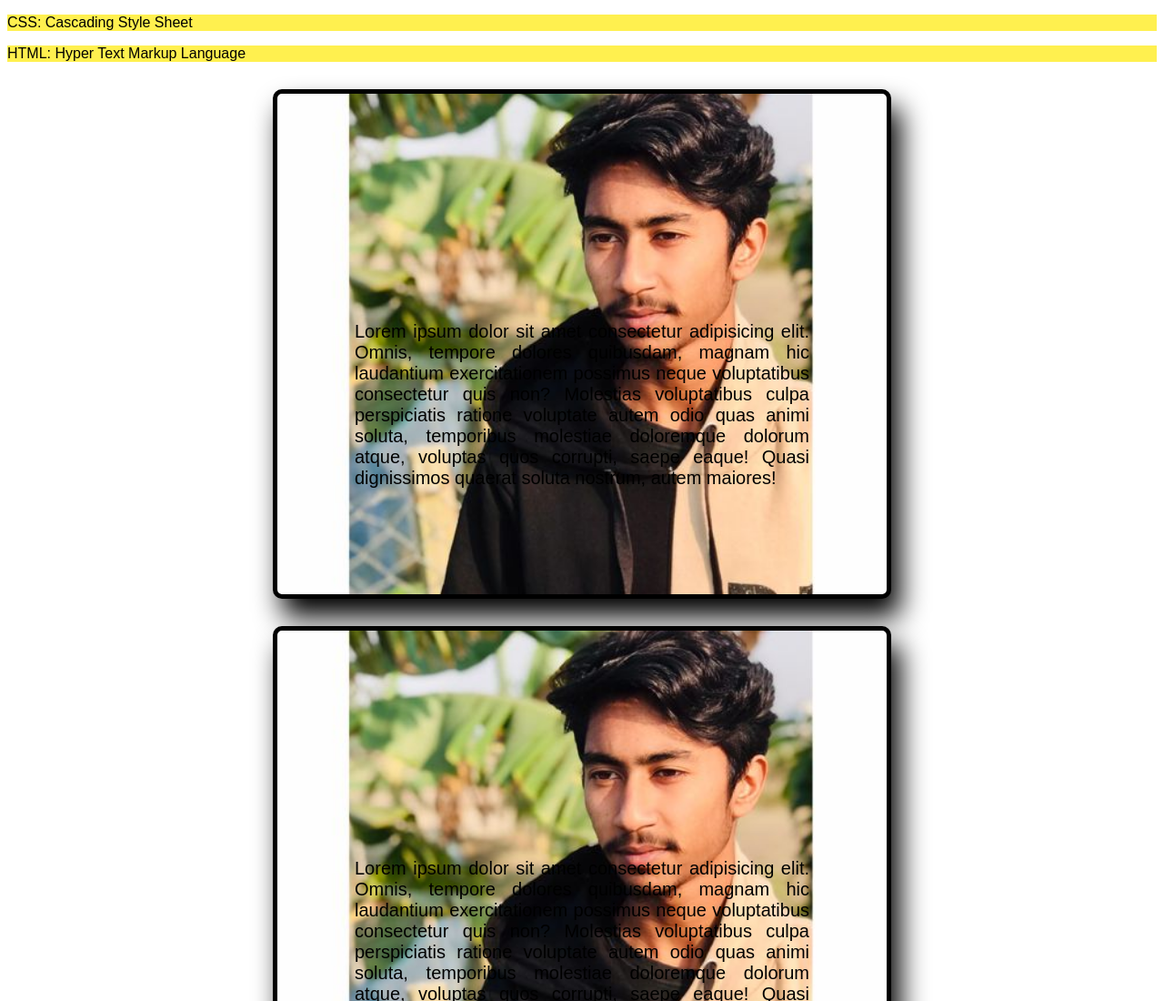
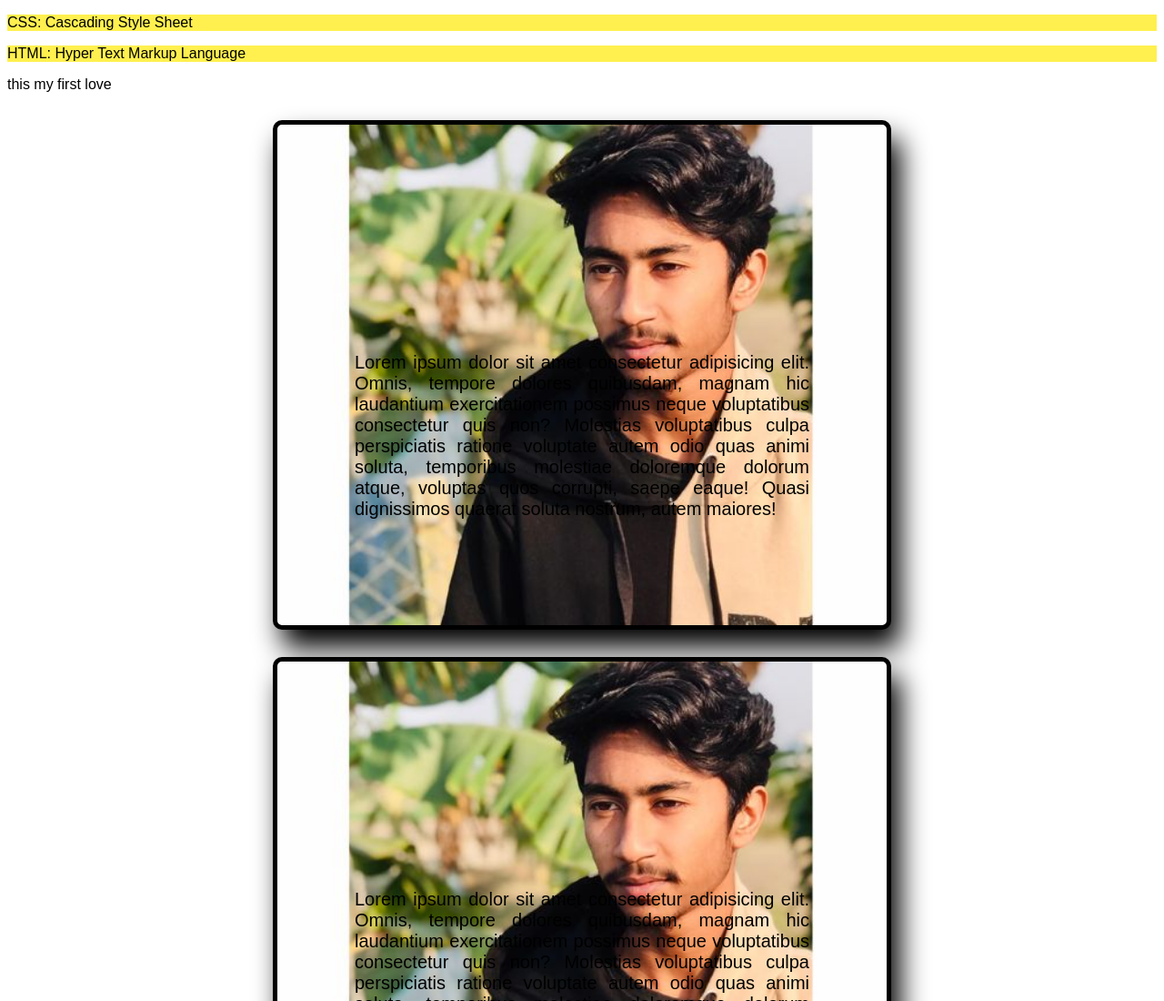
Before and after one commit to TouhidMaim/web-development, a plain HTML site: page index.html in a window 1280 px wide. Shown: the top 1100 px of the page at 91% size. Drawn offline with Linux system fonts and the light colour scheme.

Commit message:
first love

```diff
--- a/index.html
+++ b/index.html
@@ -11,6 +11,7 @@
 <body>
     <p class="html">CSS: Cascading Style Sheet</p>
     <p class="html">HTML: Hyper Text Markup Language</p>
+    <p>this my first love</p>
    <div>
     <p>Lorem ipsum dolor sit amet consectetur adipisicing elit. Omnis, tempore dolores quibusdam, magnam hic laudantium exercitationem possimus neque voluptatibus consectetur quis non? Molestias voluptatibus culpa perspiciatis ratione voluptate autem odio quas animi soluta, temporibus molestiae doloremque dolorum atque, voluptas quos corrupti, saepe eaque! Quasi dignissimos quaerat soluta nostrum, autem maiores!</p>
     <p>Lorem ipsum dolor sit amet consectetur adipisicing elit. Omnis, tempore dolores quibusdam, magnam hic laudantium exercitationem possimus neque voluptatibus consectetur quis non? Molestias voluptatibus culpa perspiciatis ratione voluptate autem odio quas animi soluta, temporibus molestiae doloremque dolorum atque, voluptas quos corrupti, saepe eaque! Quasi dignissimos quaerat soluta nostrum, autem maiores!</p>
```
